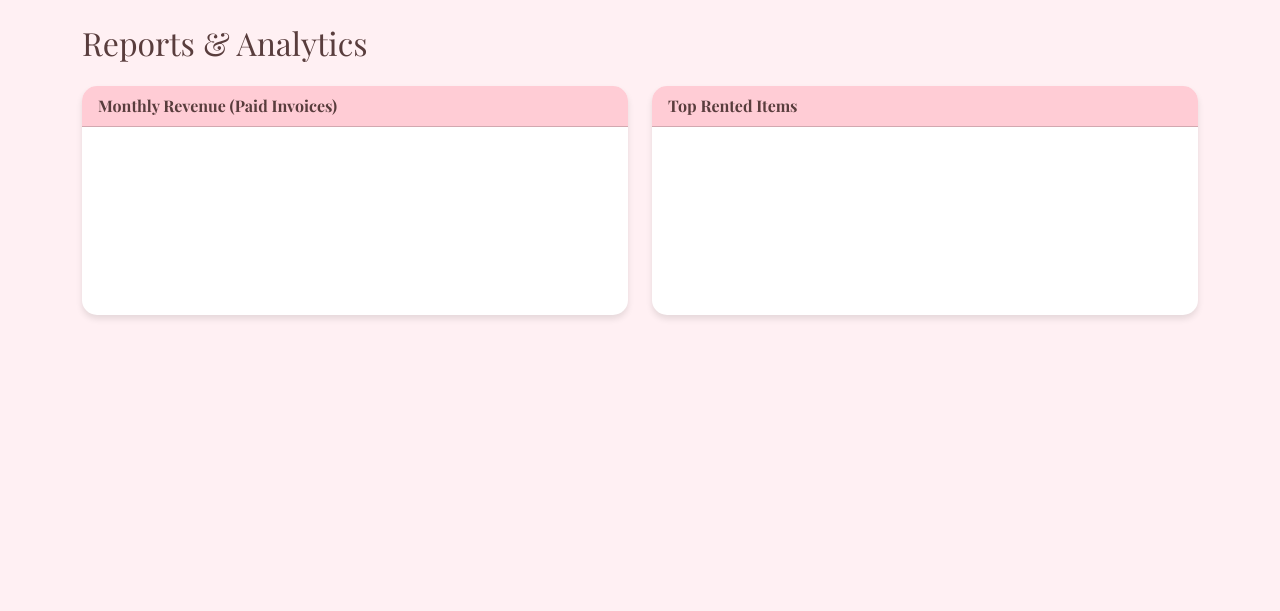
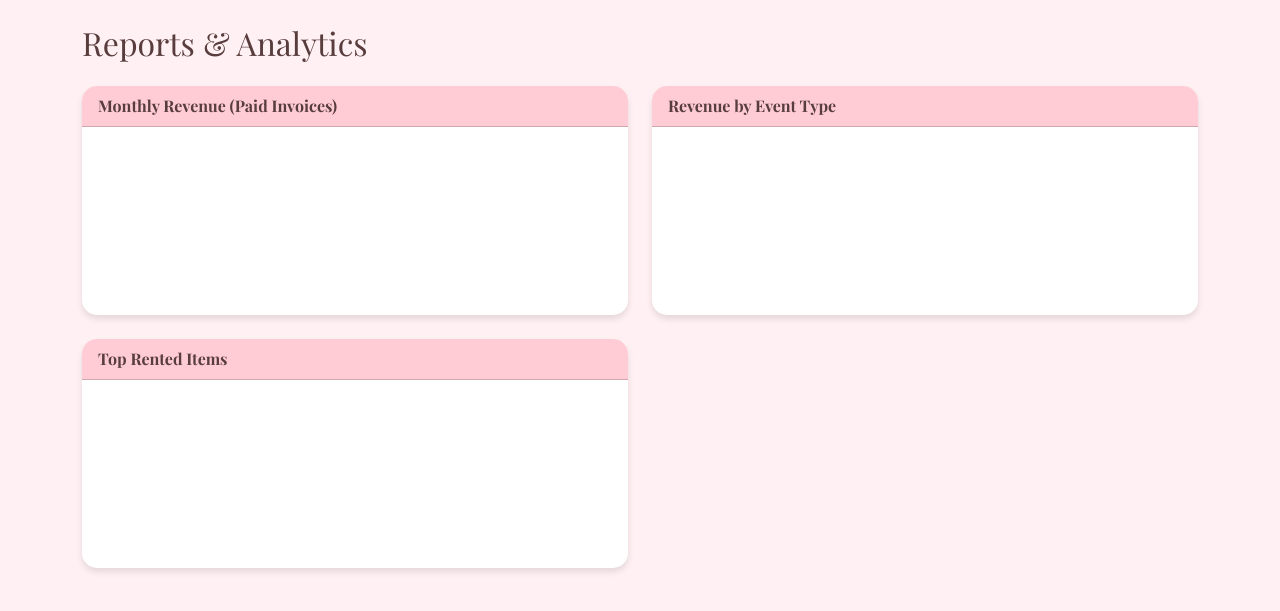
Before and after one commit to adrianmac/-boutique-management, a Django app: page /reports/ in a window 1280 px wide. Shown: the part 59-670 px from the top of the page. Run offline with Django 5.2, Linux system fonts and the light colour scheme; a user stored in the database is signed in; data that the repository does not hold is empty; a map, chart or similar area stays blank.

Commit message:
Enhance Reporting and Calendar with Event Types
Co-authored-by: adrianmac <11775970+adrianmac@users.noreply.github.com>

```diff
--- a/core/views_dashboard.py
+++ b/core/views_dashboard.py
@@ -67,7 +67,9 @@ def calendar_view(request):
 @login_required
 def reports_view(request):
     today = date.today()
-    labels = []
+
+    # 1. Monthly Revenue
+    revenue_labels = []
     revenue_data = []
 
     for i in range(5, -1, -1):
@@ -86,9 +88,10 @@ def reports_view(request):
             status='PAID'
         ).aggregate(Sum('total_amount'))['total_amount__sum'] or 0
 
-        labels.append(month_start.strftime("%B"))
+        revenue_labels.append(month_start.strftime("%B"))
         revenue_data.append(float(total))
 
+    # 2. Top Items
     top_items = RentalItem.objects.values('inventory_item__name').annotate(
         total_qty=Sum('quantity')
     ).order_by('-total_qty')[:5]
@@ -96,9 +99,25 @@ def reports_view(request):
     item_labels = [x['inventory_item__name'] for x in top_items]
     item_data = [x['total_qty'] for x in top_items]
 
+    # 3. Revenue by Event Type
+    event_revenue = Invoice.objects.filter(
+        event__isnull=False,
+        status='PAID'
+    ).values('event__event_type').annotate(
+        total=Sum('total_amount')
+    ).order_by('-total')
+
+    # Map display names
+    event_type_display = dict(Event.EVENT_TYPE_CHOICES)
+
+    event_type_labels = [event_type_display.get(x['event__event_type'], x['event__event_type']) for x in event_revenue]
+    event_type_data = [float(x['total']) for x in event_revenue]
+
     return render(request, 'core/reports.html', {
-        'revenue_labels': json.dumps(labels),
+        'revenue_labels': json.dumps(revenue_labels),
         'revenue_data': json.dumps(revenue_data),
         'item_labels': json.dumps(item_labels),
-        'item_data': json.dumps(item_data)
+        'item_data': json.dumps(item_data),
+        'event_type_labels': json.dumps(event_type_labels),
+        'event_type_data': json.dumps(event_type_data),
     })
--- a/templates/core/reports.html
+++ b/templates/core/reports.html
@@ -3,16 +3,29 @@
 <h2 class="mb-4">Reports & Analytics</h2>
 
 <div class="row">
+    <!-- Monthly Revenue -->
     <div class="col-md-6 mb-4">
-        <div class="card">
+        <div class="card h-100">
             <div class="card-header">Monthly Revenue (Paid Invoices)</div>
             <div class="card-body">
                 <canvas id="revenueChart"></canvas>
             </div>
         </div>
     </div>
+
+    <!-- Revenue by Event Type -->
     <div class="col-md-6 mb-4">
-        <div class="card">
+        <div class="card h-100">
+            <div class="card-header">Revenue by Event Type</div>
+            <div class="card-body">
+                <canvas id="eventTypeChart"></canvas>
+            </div>
+        </div>
+    </div>
+
+    <!-- Top Items -->
+    <div class="col-md-6 mb-4">
+        <div class="card h-100">
             <div class="card-header">Top Rented Items</div>
             <div class="card-body">
                 <canvas id="itemsChart"></canvas>
@@ -22,6 +35,7 @@
 </div>
 
 <script>
+    // 1. Revenue Bar Chart
     const revenueCtx = document.getElementById('revenueChart').getContext('2d');
     new Chart(revenueCtx, {
         type: 'bar',
@@ -34,9 +48,25 @@
                 borderColor: '#593d3d',
                 borderWidth: 1
             }]
+        },
+        options: { scales: { y: { beginAtZero: true } } }
+    });
+
+    // 2. Event Type Pie Chart
+    const eventTypeCtx = document.getElementById('eventTypeChart').getContext('2d');
+    new Chart(eventTypeCtx, {
+        type: 'pie',
+        data: {
+            labels: {{ event_type_labels|safe }},
+            datasets: [{
+                data: {{ event_type_data|safe }},
+                backgroundColor: ['#ffb3c1', '#a2d2ff', '#cdb4db', '#bde0fe', '#ffc8dd'],
+                hoverOffset: 4
+            }]
         }
     });
 
+    // 3. Top Items Doughnut Chart
     const itemsCtx = document.getElementById('itemsChart').getContext('2d');
     new Chart(itemsCtx, {
         type: 'doughnut',
```
Also changed, not shown: templates/core/calendar.html (+12 -2 lines).
